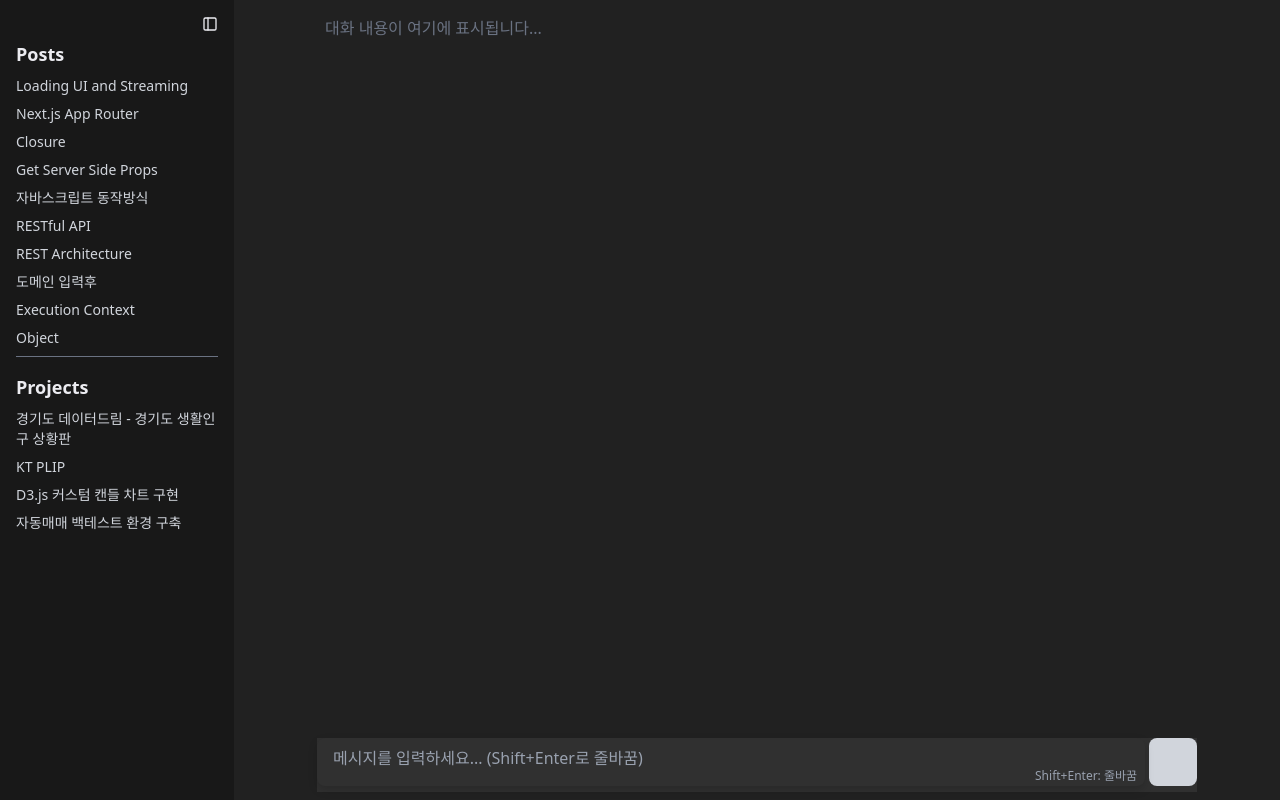
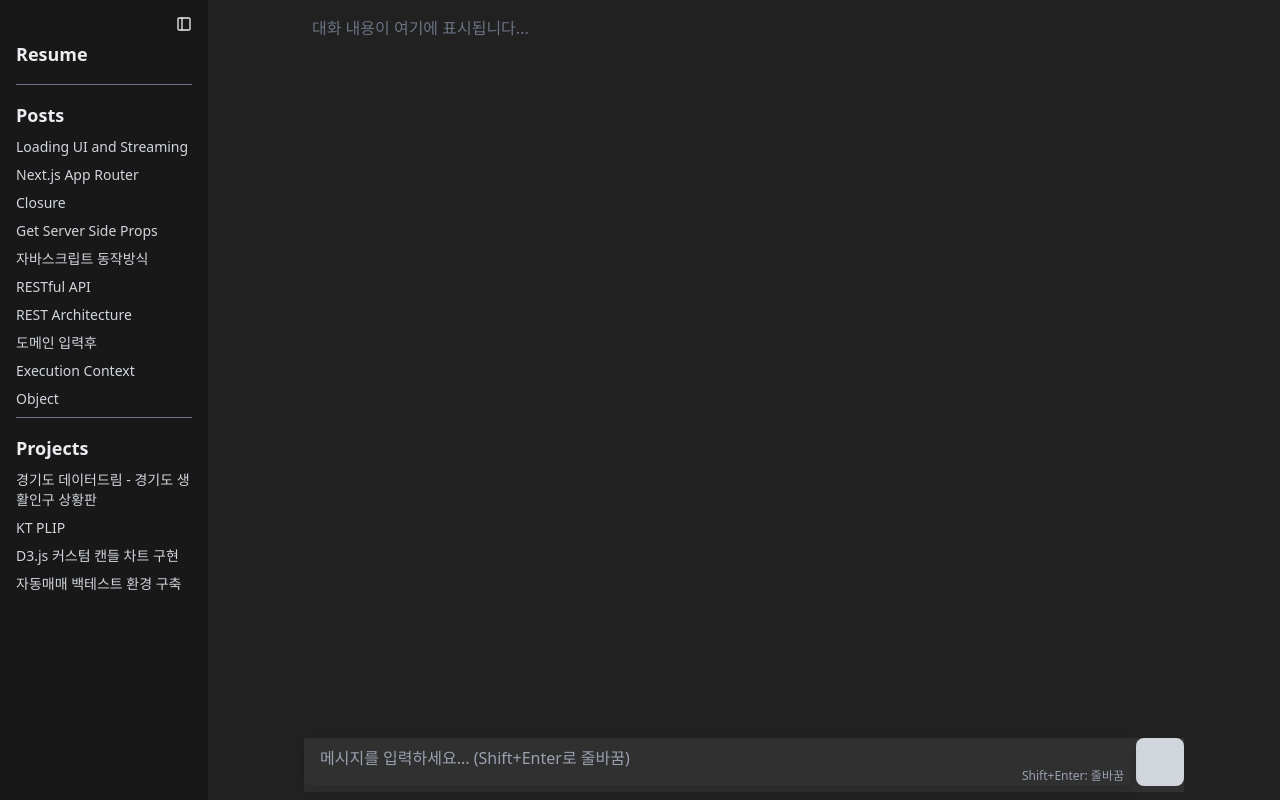
Before and after one commit to Latemarch/dbc_fe, a Next.js app: page / in a window 1280 px wide. Built offline with nearby package versions, Linux system fonts and the light colour scheme.

Commit message:
ad leftside

```diff
--- a/app/api/contents/route.ts
+++ b/app/api/contents/route.ts
@@ -5,7 +5,8 @@ export async function GET() {
   try {
     const posts = getContents("posts.json");
     const projects = getContents("projects.json");
-    const contents = { posts, projects };
+    const resume = getContents("resume.md");
+    const contents = { posts, projects, resume };
     return NextResponse.json(contents, { status: 200 });
   } catch (error) {
     console.error("Error reading contents:", error);
--- a/app/page.tsx
+++ b/app/page.tsx
@@ -1,10 +1,10 @@
 import ChatRoom from "@/components/ChatRoom";
-import SideBar from "@/components/SideBar";
+import LeftSide from "@/components/LeftSide";
 
 export default function Home() {
   return (
     <div className="flex h-full w-full items-center justify-between">
-      <SideBar />
+      <LeftSide />
       <div className="flex w-full h-full justify-center items-center">
         <ChatRoom />
       </div>
--- a/components/ContentsContainer.tsx
+++ b/components/ContentsContainer.tsx
@@ -1,17 +1,89 @@
+"use client";
+
 import { PostDetail } from "@/hooks/useContents";
 import MarkdownContainer from "./MarkdownContainer";
+import { useState, useEffect } from "react";
 
 export default function ContentsContainer({
   selectedContent,
 }: {
-  selectedContent: PostDetail;
+  selectedContent: PostDetail | string;
 }) {
-  const content = selectedContent?.body ?? "";
-  const title = selectedContent.title ?? "";
+  const [containerWidth, setContainerWidth] = useState(600); // 기본값 600px
+  const [isResizing, setIsResizing] = useState(false);
+
+  useEffect(() => {
+    const handleMouseMove = (e: MouseEvent) => {
+      if (!isResizing) return;
+
+      // SideBar의 왼쪽 목록 영역 너비 (min-w-52 = 208px)
+      const sidebarListWidth = 208;
+      const mouseX = e.clientX;
+
+      // ContentsContainer의 새로운 너비 계산
+      // 마우스 X 좌표에서 SideBar 목록 너비를 빼면 ContentsContainer의 오른쪽 끝 위치
+      const newWidth = mouseX - sidebarListWidth;
+
+      const minWidth = 300;
+      const maxWidth = window.innerWidth - sidebarListWidth - 300; // 최소한의 여백 확보
+
+      if (newWidth >= minWidth && newWidth <= maxWidth) {
+        setContainerWidth(newWidth);
+      }
+    };
+
+    const handleMouseUp = () => {
+      setIsResizing(false);
+    };
+
+    if (isResizing) {
+      document.addEventListener("mousemove", handleMouseMove);
+      document.addEventListener("mouseup", handleMouseUp);
+      document.body.style.cursor = "col-resize";
+      document.body.style.userSelect = "none";
+    }
+
+    return () => {
+      document.removeEventListener("mousemove", handleMouseMove);
+      document.removeEventListener("mouseup", handleMouseUp);
+      document.body.style.cursor = "";
+      document.body.style.userSelect = "";
+    };
+  }, [isResizing]);
+
   return (
-    <div className="overflow-y-auto p-4 max-w-4xl ">
-      <MarkdownContainer content={"# " + title} />
-      <MarkdownContainer content={content} />
+    <div className="flex h-full">
+      {/* 컨텐츠 영역 */}
+      <div
+        className="overflow-y-auto p-4 h-full flex-shrink-0"
+        style={{ width: `${containerWidth}px` }}
+      >
+        {typeof selectedContent !== "string" && (
+          <MarkdownContainer content={"# " + selectedContent.title} />
+        )}
+
+        <MarkdownContainer
+          content={
+            typeof selectedContent === "string"
+              ? selectedContent
+              : selectedContent.body
+          }
+        />
+      </div>
+
+      {/* 드래그 핸들 (오른쪽 끝) */}
+      <div
+        className="flex-shrink-0 relative group"
+        onMouseDown={(e) => {
+          e.preventDefault();
+          setIsResizing(true);
+        }}
+      >
+        {/* 실제 보이는 핸들 */}
+        {/* <div className="w-[1px] bg-gray-600 hover:bg-blue-500 cursor-col-resize transition-colors h-full" /> */}
+        {/* 더 넓은 드래그 영역 */}
+        <div className="absolute inset-y-0 left-1/2 -translate-x-1/2 w-4 cursor-col-resize" />
+      </div>
     </div>
   );
 }
--- /dev/null
+++ b/components/LeftSide.tsx
@@ -0,0 +1,39 @@
+"use client";
+
+import { PostDetail, useContentsData } from "@/hooks/useContents";
+import ContentsContainer from "./ContentsContainer";
+import SideBar from "./SideBar";
+import * as React from "react";
+
+export default function LeftSide() {
+  const [selectedContent, setSelectedContent] = React.useState<string | null>(
+    null
+  );
+  const [content, setContent] = React.useState<string | PostDetail | null>(
+    null
+  );
+  const { data: contents } = useContentsData();
+
+  React.useEffect(() => {
+    if (selectedContent && contents) {
+      if (selectedContent === "resume") {
+        setContent(contents.resume);
+      } else {
+        setContent(contents.posts[selectedContent] as PostDetail);
+      }
+    }
+  }, [selectedContent, contents]);
+  if (!contents) return null;
+  return (
+    <div className="flex h-full bg-sidebar min-w-52 flex-row">
+      <SideBar
+        setSelectedContent={setSelectedContent}
+        selectedContent={selectedContent}
+        contents={contents}
+      />
+      {content && selectedContent && (
+        <ContentsContainer selectedContent={content} />
+      )}
+    </div>
+  );
+}
--- a/components/SideBar.tsx
+++ b/components/SideBar.tsx
@@ -1,33 +1,41 @@
 "use client";
 
-import { PostDetail, useContentsData } from "@/hooks/useContents";
+import { ContentsResponse } from "@/hooks/useContents";
 import * as React from "react";
-import ContentsContainer from "./ContentsContainer";
 import { FiSidebar } from "react-icons/fi";
 
-export default function SideBar() {
-  const { data: contents } = useContentsData();
-  const [selectedContent, setSelectedContent] = React.useState<string | null>(
-    null
-  );
-
-  if (!contents) {
-    return <div>Loading...</div>;
-  }
-  const { posts, projects } = contents;
-
+export default function SideBar({
+  setSelectedContent,
+  selectedContent,
+  contents,
+}: {
+  setSelectedContent: React.Dispatch<React.SetStateAction<string | null>>;
+  selectedContent: string | null;
+  contents: ContentsResponse;
+}) {
   return (
     <div className="flex flex-row h-full ">
-      <div className="flex flex-col h-full p-4 bg-sidebar min-w-52 ">
+      <div className="flex flex-col h-full p-4 w-40 bg-sidebar min-w-52 ">
         <div className="flex justify-end">
           <FiSidebar />
         </div>
+        <h2
+          className="font-bold text-lg my-2 cursor-pointer hover:text-white"
+          onClick={() =>
+            setSelectedContent((prev) => (prev === "resume" ? null : "resume"))
+          }
+        >
+          Resume
+        </h2>
+        <div className="border-t border-gray-500 my-2" />
         <h2 className="font-bold text-lg my-2">Posts</h2>
+        {contents && (
           <p className="flex flex-col gap-2">
-          {Object.entries(posts.posts_list).map(([key, value]) => (
+            {Object.entries(contents.posts.posts_list).map(([key, value]) => (
               <div
                 key={key}
                 className="text-sm text-gray-300 hover:text-white cursor-pointer"
+                style={selectedContent === key ? { color: "#00aaff" } : {}}
                 onClick={() =>
                   setSelectedContent((prev) =>
                     prev === value.id ? null : value.id
@@ -38,10 +46,12 @@ export default function SideBar() {
               </div>
             ))}
           </p>
+        )}
         <div className="border-t border-gray-500 my-2" />
         <h2 className="font-bold text-lg my-2">Projects</h2>
+        {contents && (
           <p className="flex flex-col gap-2">
-          {Object.entries(projects).map(([key, value]) => (
+            {Object.entries(contents.projects).map(([key, value]) => (
               <div
                 key={key}
                 className="text-sm text-gray-300 hover:text-white cursor-pointer"
@@ -50,12 +60,13 @@ export default function SideBar() {
               </div>
             ))}
           </p>
+        )}
       </div>
-      {selectedContent && (
+      {/* {selectedContent && contents && (
         <ContentsContainer
           selectedContent={contents.posts[selectedContent] as PostDetail}
         />
-      )}
+      )} */}
     </div>
   );
 }
--- a/hooks/useContents.ts
+++ b/hooks/useContents.ts
@@ -18,11 +18,12 @@ export interface PostDetail {
   tags?: string[];
 }
 
-interface ContentsResponse {
+export interface ContentsResponse {
   posts: {
     posts_list: { [key: string]: PostSummary };
   } & { [key: string]: PostDetail | { [key: string]: PostSummary } };
   projects: { [key: string]: { [key: string]: string } };
+  resume: string;
 }
 
 async function fetchContents(): Promise<ContentsResponse> {
--- a/libs/getPublicData.ts
+++ b/libs/getPublicData.ts
@@ -7,7 +7,13 @@ export function saveJson(data: unknown, filename = "output.json") {
 }
 
 export function getContents(name: string) {
-  const filePath = path.join(process.cwd(), "public", "contents", name);
-  const file = fs.readFileSync(filePath, "utf8");
-  return JSON.parse(file);
+  if (name.endsWith(".json")) {
+    const filePath = path.join(process.cwd(), "public", "contents", name);
+    const file = fs.readFileSync(filePath, "utf8");
+    return JSON.parse(file);
+  } else {
+    const filePath = path.join(process.cwd(), "public", "contents", name);
+    const file = fs.readFileSync(filePath, "utf8");
+    return file;
+  }
 }
--- /dev/null
+++ b/public/contents/resume.md
@@ -0,0 +1,90 @@
+# 이력서
+
+## 개인 정보
+
+- **이름**: 개발자
+- **직위**: 프론트엔드 개발자
+- **총 경력**: 1년 7개월
+- **소개**: 통계물리를 전공하고 연구 생활을 하다, 개발자의 길로 전향한 경력2년의 프론트엔드 개발자입니다. 새로운 기술을 배우는 데 익숙하고 저항감 없이 시도합니다.
+
+## 학력
+
+- **학위**: 대학원(석사) 졸업
+- **대학**: 가톨릭대학교(성심)
+- **전공**: 통계물리
+- **졸업**: 2016.02
+- **학점**: 4.38/4.5
+- **논문**: 표현형의 요동이 유전적 고정에 미치는 영향
+
+## 기술 스택
+
+- TypeScript, React.js, Next.js, D3.js, deck.gl
+- MySQL, Prisma
+- LangGraph
+- Docker Compose, Jenkins
+
+## 경력
+
+### 데이터사이언스랩
+
+- **직위**: 개발 연구원
+- **기간**: 2023.08 ~ 2025.02 (1년 7개월)
+- **부서**: 웹개발
+- **역할**: 프론트엔드
+
+#### 주요 업무
+
+- 프론트엔드 프로젝트 구성 및 전반적인 업무
+- D3.js를 이용한 데이터 시각화 담당
+- D3.js, Deck.gl을 이용한 지도 시각화 담당
+
+#### 배포 경험
+
+- Docker를 이용한 프론트 엔드 프로젝트 배포
+- Jenkins를 이용한 배포 자동화
+- Mysql + Next.js를 이용한 임시 서버(로깅, 목서버) 운영
+
+#### 주요 프로젝트
+
+**경기도 데이터드림 - 경기도 생활인구 상황판**
+
+- URL: https://www.webasp.kr
+- 설명: 프로젝트 아키텍처 구성 : next.js 앱 구성, 유저 + 사용통계, gitlab
+- 역할: gis 페이지 담당 : D3.js, Deck.gl
+- 배포: Docker compose, jenkins
+
+**KT PLIP**
+
+- URL: https://bigsight.kt.com/bdip/components/portal/index.html#/portal/intro/alp
+- 설명: gis 페이지에서 지도 시각화 담당 (Deck.gl)
+
+## 개인 프로젝트
+
+**D3.js 커스텀 캔들 차트 구현**
+
+- URL: https://brunch.co.kr/@993679fb217e4e4/8
+- 설명: 개인적으로 진행 중인 프로젝트
+
+**자동매매 백테스트 환경 구축**
+
+- URL: https://brunch.co.kr/@993679fb217e4e4/7
+- 설명: MySQL을 Docker 환경에서 구성하고 Prisma를 이용해 DB를 연동하는 풀스택 개발
+
+## 리더십 경험
+
+- **역할**: 소규모 개발팀의 리드(5인)
+- **주요 업무**:
+  - 팀원 업무 배정 및 관리
+  - 부서 간 협업 진행
+  - 프로젝트 완성 과정 포괄적 경험
+
+## 현재 관심사
+
+- AI 코딩 툴을 적극 활용하여 생산성 향상
+- langgraph를 활용한 AI agent 개발
+
+## 개발 철학
+
+- 데이터 흐름을 우선한 개발 지향
+- 모듈화와 간소한 코드 작성
+- 새로운 기술 습득에 적극적
```
Lines whose indentation alone changed are shown as unchanged.
